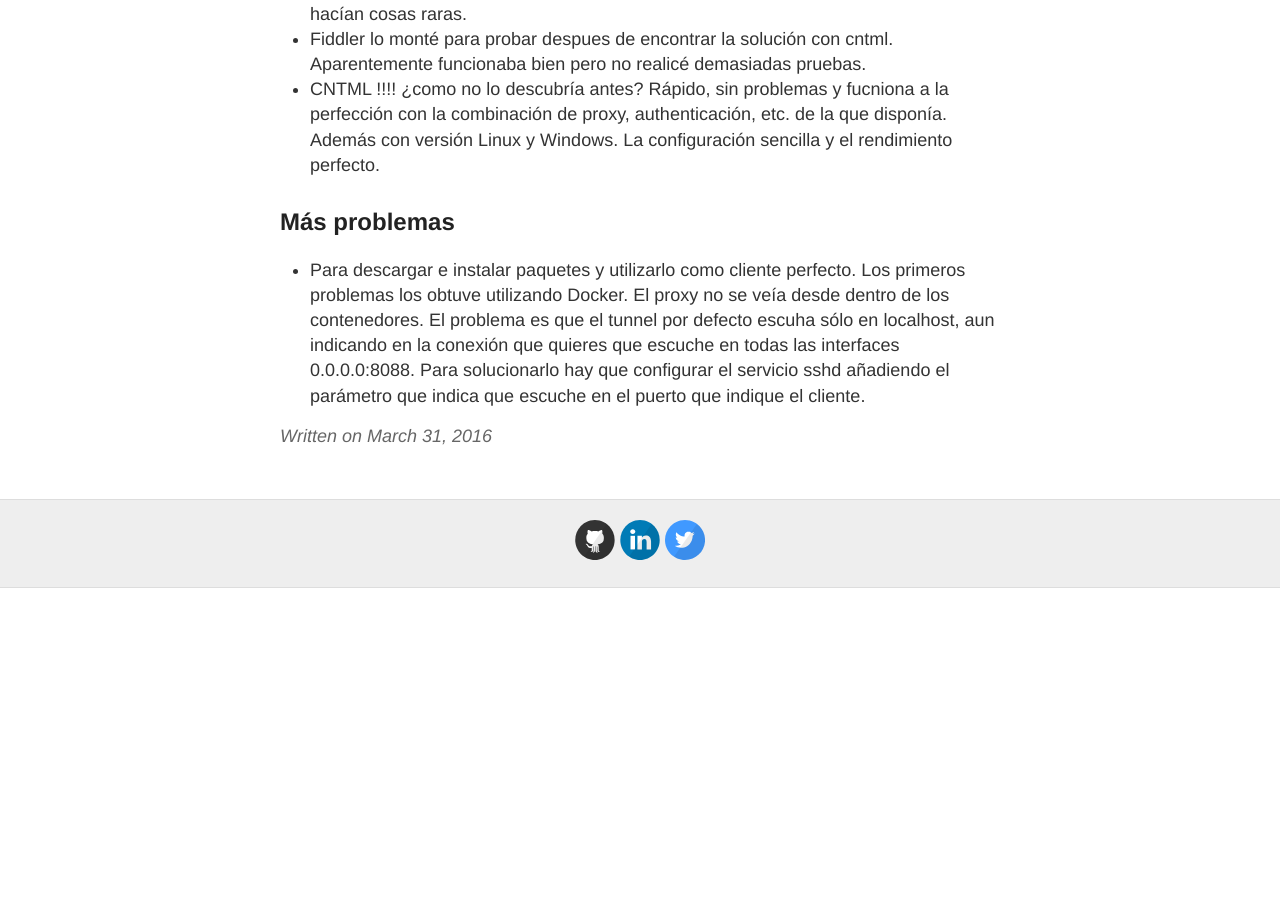
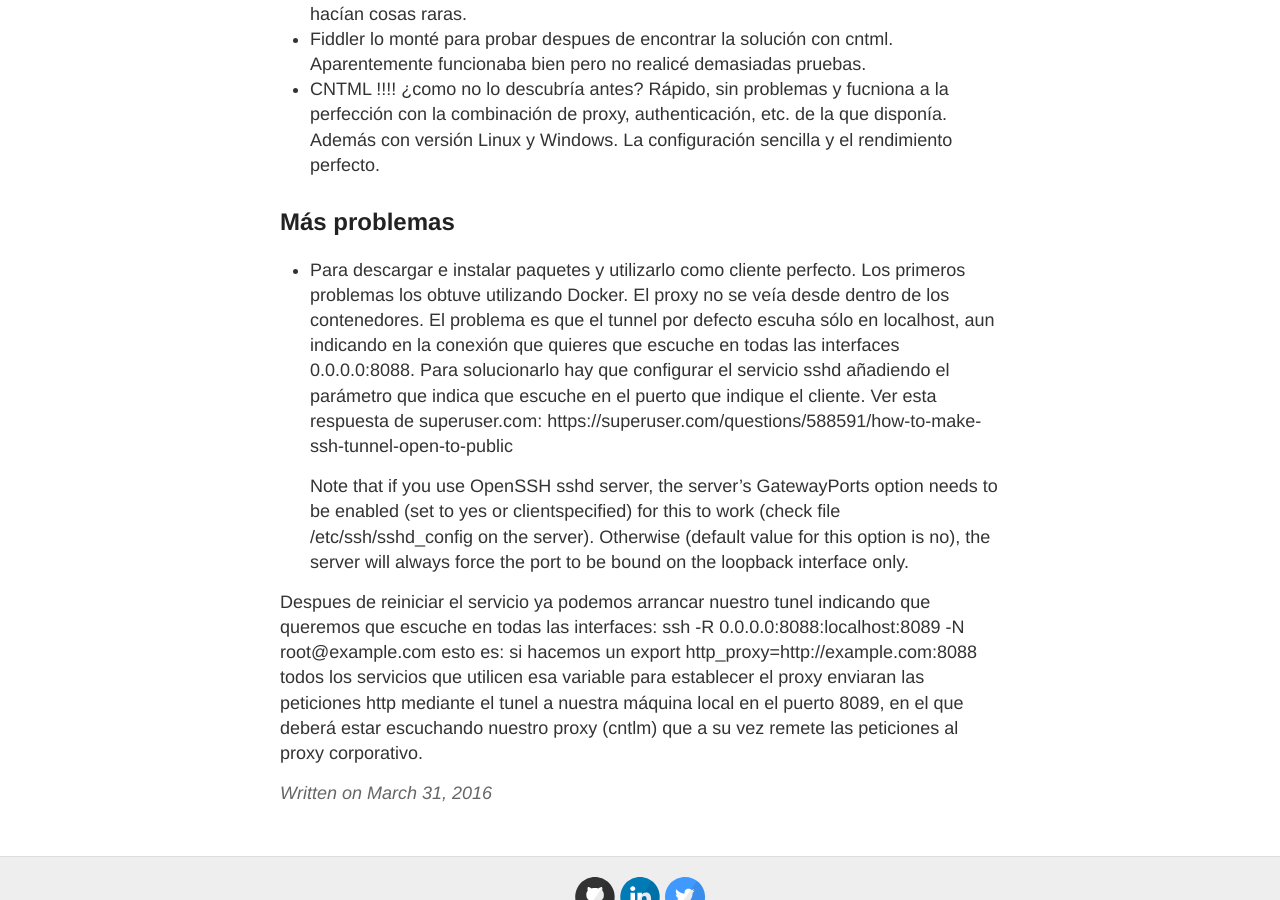
Before and after one commit to alpoza/alpoza.github.io, a Jekyll site: the page built from _posts/2016-03-31-proxying_the_proxy_or_die.md, in a window 1280 px wide and 900 px high, scrolled down 998 px. Built offline with Jekyll 4.4.1, drawn with Linux system fonts in a browser that asks for light colours; comment, search, counter and statistics services are not loaded; before the commit the page ends 1586 px from its top, so only the background shows below that.

Commit message:
Update 2016-03-31-proxying_the_proxy_or_die.md

```diff
--- a/_posts/2016-03-31-proxying_the_proxy_or_die.md
+++ b/_posts/2016-03-31-proxying_the_proxy_or_die.md
@@ -30,4 +30,9 @@ Summary: Configurando el proxy para pasar por el proxy
 - CNTML !!!! ¿como no lo descubría antes? Rápido, sin problemas y fucniona a la perfección con la combinación de proxy, authenticación, etc. de la que disponía. Además con versión Linux y Windows. La configuración sencilla y el rendimiento perfecto.
 
 ## Más problemas
-- Para descargar e instalar paquetes y utilizarlo como cliente perfecto. Los primeros problemas los obtuve utilizando Docker. El proxy no se veía desde dentro de los contenedores. El problema es que el tunnel por defecto escuha sólo en localhost, aun indicando en la conexión que quieres que escuche en todas las interfaces 0.0.0.0:8088. Para solucionarlo hay que configurar el servicio sshd añadiendo el parámetro que indica que escuche en el puerto que indique el cliente.
+- Para descargar e instalar paquetes y utilizarlo como cliente perfecto. Los primeros problemas los obtuve utilizando Docker. El proxy no se veía desde dentro de los contenedores. El problema es que el tunnel por defecto escuha sólo en localhost, aun indicando en la conexión que quieres que escuche en todas las interfaces 0.0.0.0:8088. Para solucionarlo hay que configurar el servicio sshd añadiendo el parámetro que indica que escuche en el puerto que indique el cliente. Ver esta respuesta de superuser.com: https://superuser.com/questions/588591/how-to-make-ssh-tunnel-open-to-public
+
+  Note that if you use OpenSSH sshd server, the server's GatewayPorts option needs to be enabled (set to yes or clientspecified) for this to work (check file /etc/ssh/sshd_config on the server). Otherwise (default value for this option is no), the server will always force the port to be bound on the loopback interface only.
+
+Despues de reiniciar el servicio ya podemos arrancar nuestro tunel indicando que queremos que escuche en todas las interfaces: ssh -R 0.0.0.0:8088:localhost:8089 -N root@example.com
+esto es: si hacemos un export http_proxy=http://example.com:8088 todos los servicios que utilicen esa variable para establecer el proxy enviaran las peticiones http mediante el tunel a nuestra máquina local en el puerto 8089, en el que deberá estar escuchando nuestro proxy (cntlm) que a su vez remete las peticiones al proxy corporativo.
```
